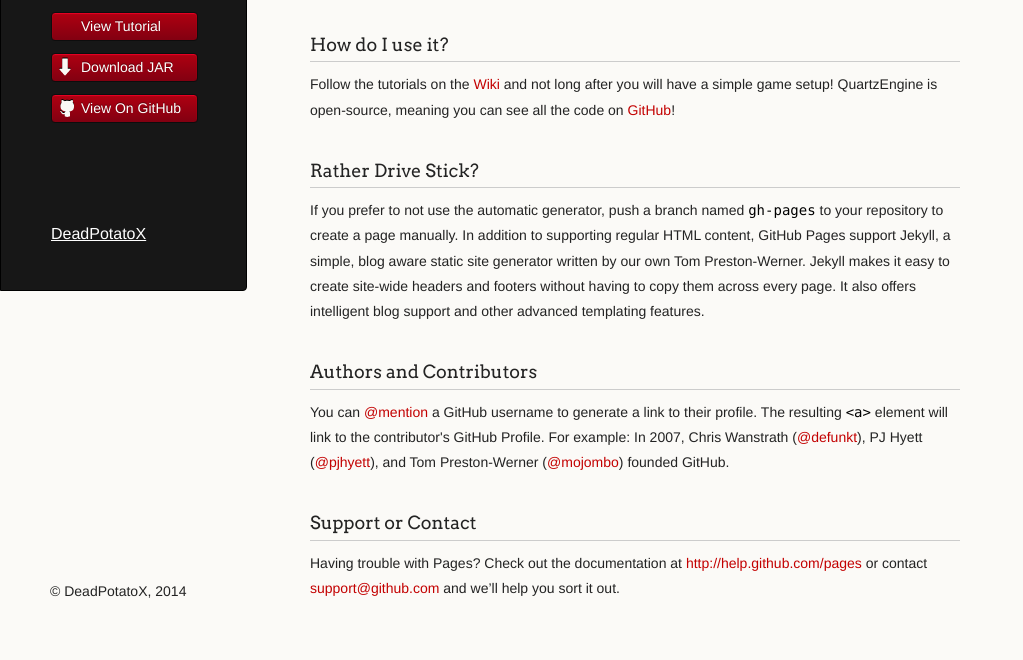
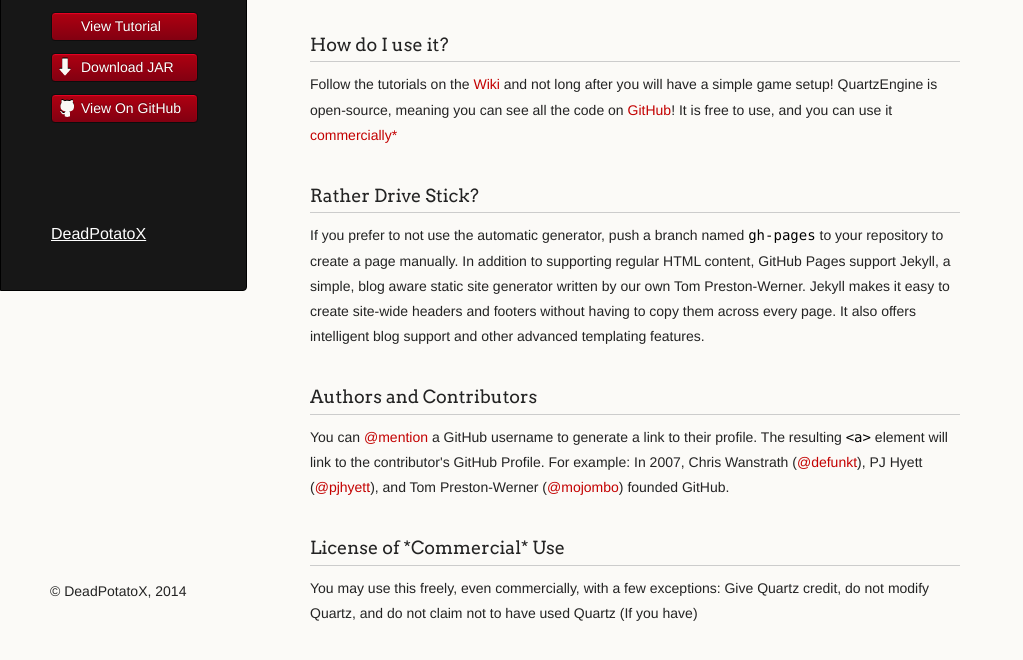
Before and after one commit to DeadPotatoX/QuartzEngine, a plain HTML site: page index.html in a window 1280 px wide. Shown: the part 164-824 px from the top of the page, without its empty margins (0-1023 px from the left). Drawn offline with Linux system fonts and the light colour scheme.

Commit message:
Update index.html

```diff
--- a/index.html
+++ b/index.html
@@ -41,7 +41,7 @@
 <h3>
 <a name="how" class="anchor" href="#how"><span class="octicon octicon-link"></span></a>How do I use it?</h3>
 
-<p>Follow the tutorials on the <a href="https://github.com/DeadPotatoX/QuartzEngine/wiki">Wiki</a> and not long after you will have a simple game setup!  QuartzEngine is open-source, meaning you can see all the code on <a href="https://github.com/DeadPotatoX/QuartzEngine">GitHub</a>!</p>
+<p>Follow the tutorials on the <a href="https://github.com/DeadPotatoX/QuartzEngine/wiki">Wiki</a> and not long after you will have a simple game setup!  QuartzEngine is open-source, meaning you can see all the code on <a href="https://github.com/DeadPotatoX/QuartzEngine">GitHub</a>!  It is free to use, and you can use it <a href="#license">commercially*</a></p>
 
 <h3>
 <a name="rather-drive-stick" class="anchor" href="#rather-drive-stick"><span class="octicon octicon-link"></span></a>Rather Drive Stick?</h3>
@@ -54,9 +54,9 @@
 <p>You can <a href="https://github.com/blog/821" class="user-mention">@mention</a> a GitHub username to generate a link to their profile. The resulting <code>&lt;a&gt;</code> element will link to the contributor's GitHub Profile. For example: In 2007, Chris Wanstrath (<a href="https://github.com/defunkt" class="user-mention">@defunkt</a>), PJ Hyett (<a href="https://github.com/pjhyett" class="user-mention">@pjhyett</a>), and Tom Preston-Werner (<a href="https://github.com/mojombo" class="user-mention">@mojombo</a>) founded GitHub.</p>
 
 <h3>
-<a name="support-or-contact" class="anchor" href="#support-or-contact"><span class="octicon octicon-link"></span></a>Support or Contact</h3>
+<a name="license" class="anchor" href="#license"><span class="octicon octicon-link"></span></a>License of *Commercial* Use</h3>
 
-<p>Having trouble with Pages? Check out the documentation at <a href="http://help.github.com/pages">http://help.github.com/pages</a> or contact <a href="mailto:support@github.com">support@github.com</a> and we’ll help you sort it out.</p>
+<p>You may use this freely, even commercially, with a few exceptions:  Give Quartz credit, do not modify Quartz, and do not claim not to have used Quartz (If you have)</p>
       </section>
       <footer>
         <p><small>© DeadPotatoX, 2014</small></p>
```
